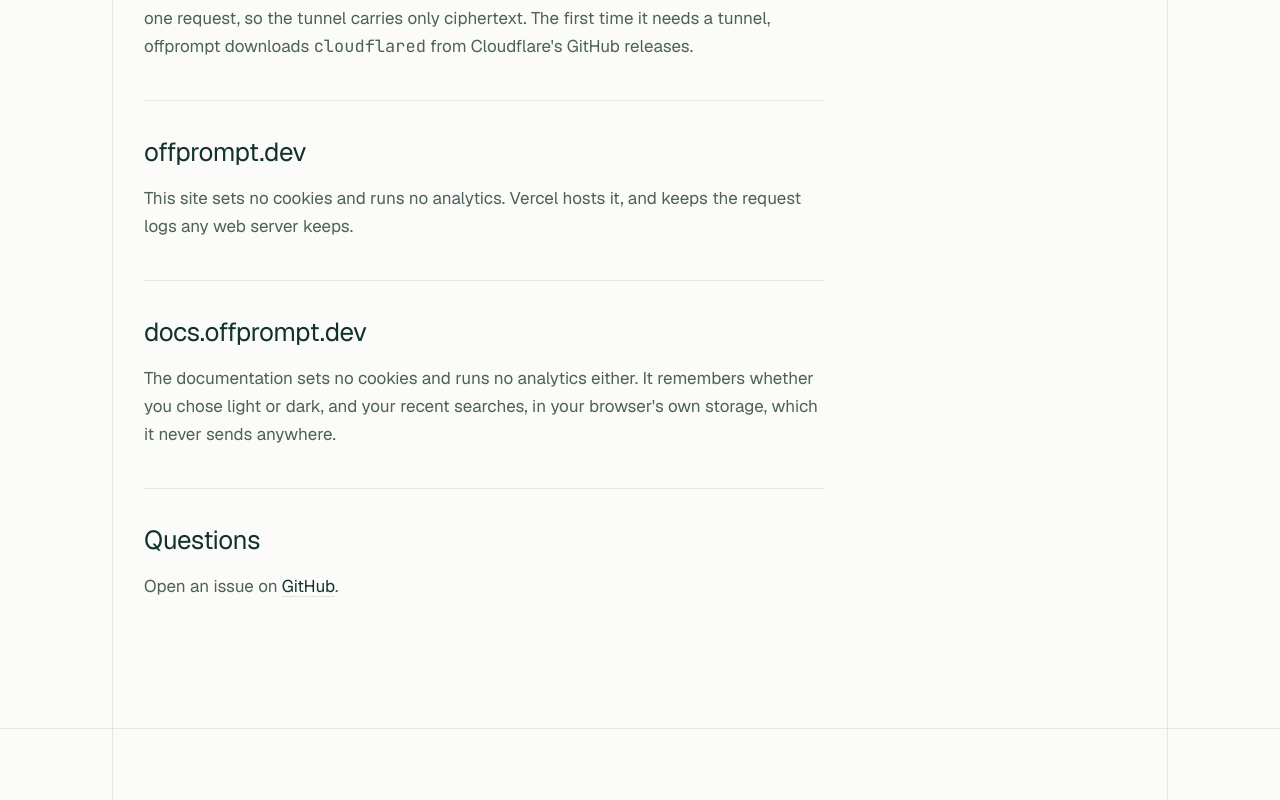
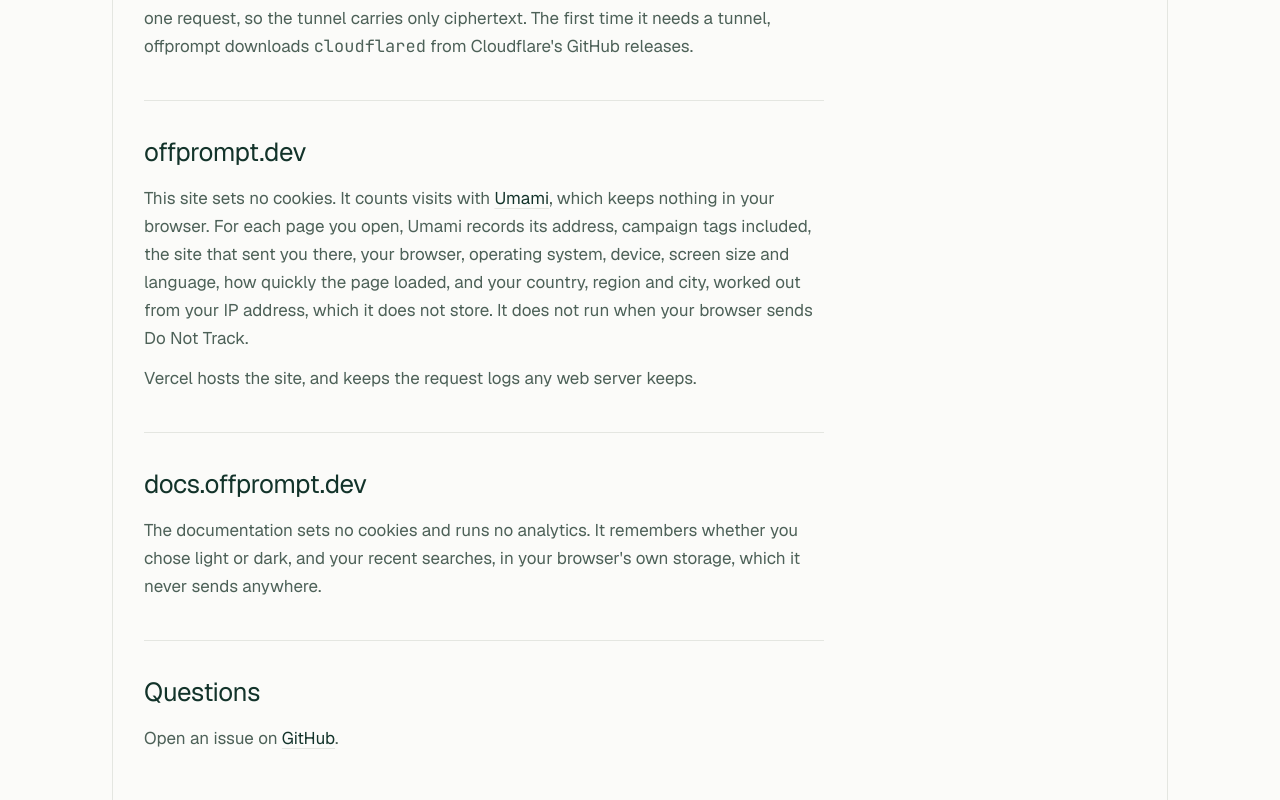
Before and after one commit to offprompt/offprompt, a Next.js app in the folder apps/site/: page /privacy in a window 1280 px wide. Shown: the part 549-1349 px from the top of the page. Built offline with nearby package versions, Linux system fonts and the light colour scheme; no server answers.

Commit message:
docs(site): the privacy page says what Umami records on offprompt.dev
It said the site runs no analytics. It now names Umami and lists what it
records, and that it keeps nothing in the browser and stops for Do Not
Track. The docs still run none, so their part drops the "either".

```diff
--- a/apps/site/src/app/privacy/page.tsx
+++ b/apps/site/src/app/privacy/page.tsx
@@ -42,14 +42,24 @@
         </Part>
         <Part title="offprompt.dev">
           <p>
-            This site sets no cookies and runs no analytics. Vercel hosts it, and keeps the request logs any web server
-            keeps.
+            This site sets no cookies. It counts visits with{' '}
+            <a
+              href="https://umami.is/privacy"
+              className="text-ink underline decoration-line underline-offset-4 hover:decoration-ink"
+            >
+              Umami
+            </a>
+            , which keeps nothing in your browser. For each page you open, Umami records its address, campaign tags
+            included, the site that sent you there, your browser, operating system, device, screen size and language,
+            how quickly the page loaded, and your country, region and city, worked out from your IP address, which it
+            does not store. It does not run when your browser sends Do Not Track.
           </p>
+          <p>Vercel hosts the site, and keeps the request logs any web server keeps.</p>
         </Part>
         <Part title="docs.offprompt.dev">
           <p>
-            The documentation sets no cookies and runs no analytics either. It remembers whether you chose light or
-            dark, and your recent searches, in your browser&apos;s own storage, which it never sends anywhere.
+            The documentation sets no cookies and runs no analytics. It remembers whether you chose light or dark, and
+            your recent searches, in your browser&apos;s own storage, which it never sends anywhere.
           </p>
         </Part>
         <Part title="Questions">
```
